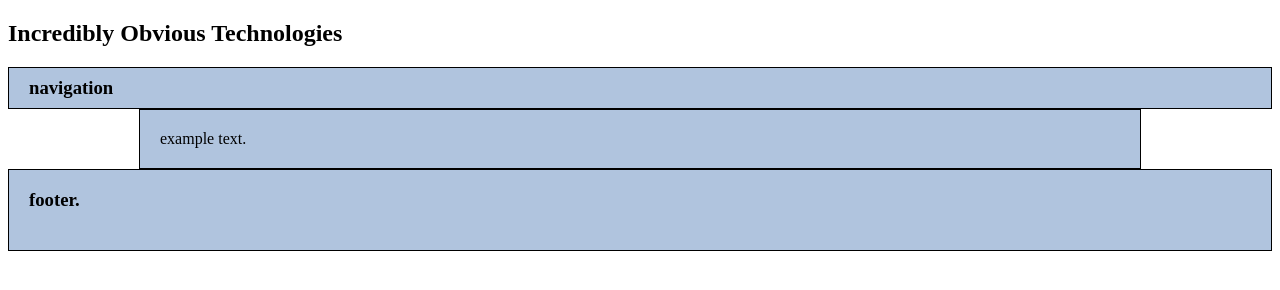
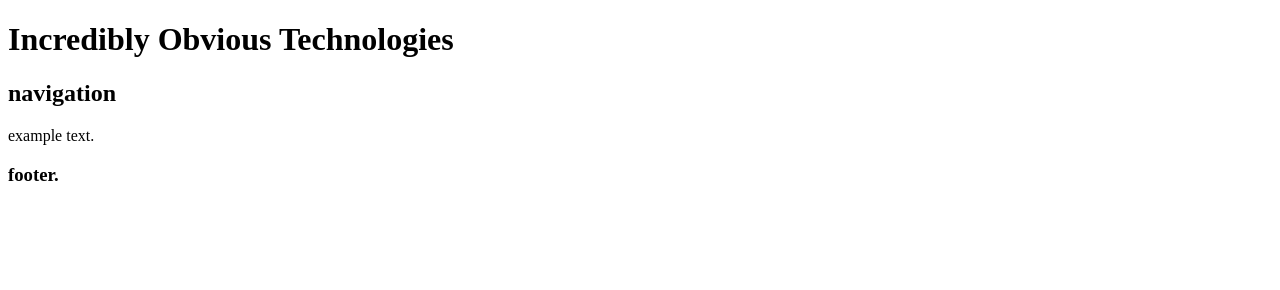
Before and after one commit to Danyl1310/C4Prog-WT-26S2-Portfolio-Daniel-Cummings, a plain HTML site: page phase-1/index.html in a window 1280 px wide. Drawn offline with Linux system fonts and the light colour scheme; files that its build step writes are made by us from their sources.

Commit message:
fix : modified added html in phase-1

```diff
--- a/phase-1/index.html
+++ b/phase-1/index.html
@@ -4,26 +4,17 @@
     <meta charset="UTF-8">
     <meta name="viewport" content="width=device-width, initial-scale=1.0">
     <title>Phase-1</title>
-    <link rel="stylesheet" href="assets/css/stylesheet.css">
 </head>
 <header>
-    <h2>Incredibly Obvious Technologies</h2>
+    <h1>Incredibly Obvious Technologies</h1>
 </header>
 <nav>
-    <div>
-        <h3>
-        navigation
-        </h3>
-    </div>
+   <h2>navigation</h2>
 </nav>
 <main>
-    <body>
-    example text.
-    </body>
+    <p>example text.</p>
 </main>
 <footer>
-    <h3>
-        footer.
-    </h3>
+    <h3>footer.</h3>
 </footer>
 </html>
```
